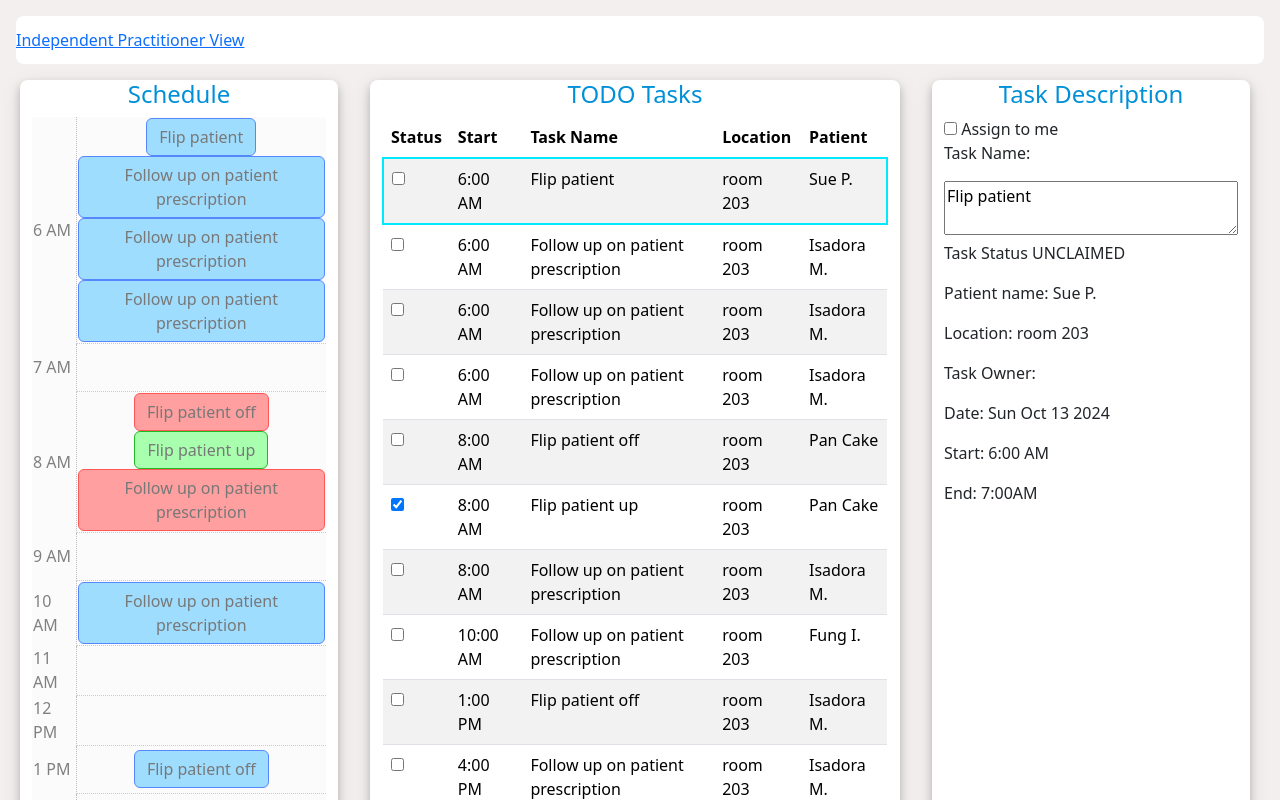
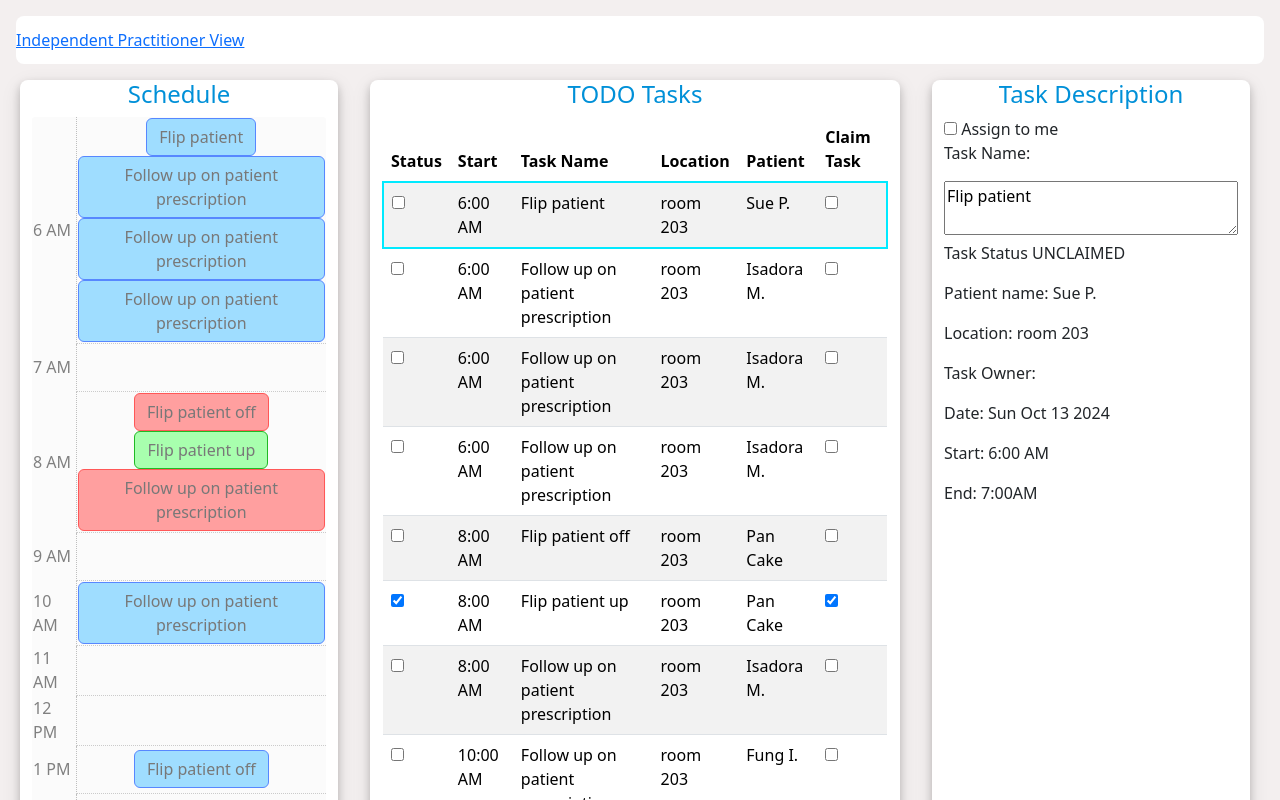
Before and after one commit to zmb6893/Med-o-matic, a Vue app in the folder frontend/: page / in a window 1280 px wide. Shown: the top 800 px of the page. Built offline with nearby package versions, Linux system fonts and the light colour scheme.

Commit message:
Added option to assign to todo list

```diff
--- a/frontend/src/components/TaskDesc.vue
+++ b/frontend/src/components/TaskDesc.vue
@@ -10,7 +10,6 @@ const task = computed(() => taskStore.selectedTask);
 
 const updateSelectedTaskOwner = (isChecked: boolean, username: string) => {
     isChecked ? taskStore.updateTaskOwner(username) : taskStore.updateTaskOwner('')
-    console.log(task.value.owner)
 }
 
 </script>
--- a/frontend/src/components/TodoList.vue
+++ b/frontend/src/components/TodoList.vue
@@ -3,16 +3,19 @@ import { useTaskStore } from '@/stores/TaskStore';
 import type { TaskType } from './Task/Task';
 
 import { tasks } from '@/data/tasks';
+import { useCurrentUserStore } from '@/stores/CurrentUserStore';
 
 const headers: string[] = [
 	'Status',
 	'Start',
 	'Task Name',
 	'Location',
-	'Patient'
+	'Patient',
+	'Claim Task'
 ];
 
 const taskStore = useTaskStore();
+const userStore = useCurrentUserStore();
 
 const tableContent: TaskType[] = taskStore.tasks.sort((t1, t2)=>{
 	if (t1.date < t2.date) { // check same day
@@ -41,6 +44,10 @@ const selectTask = (taskId: string) => {
 	taskStore.setSelectedTask(taskId)
 }
 
+const updateSelectedTaskOwner = (isChecked: boolean, username: string, taskId: string) => {
+    isChecked ? taskStore.updateTaskOwnerById(taskId, username) : taskStore.updateTaskOwnerById(taskId, '')
+}
+
 </script>
 
 <template>
@@ -67,6 +74,13 @@ const selectTask = (taskId: string) => {
 			<td> {{ task.name }}</td>
 			<td> {{ task.location }}</td>
 			<td> {{ task.patient }}</td>
+			<td>
+				<input
+					type="checkbox"
+					:checked="task.status === 'COMPLETE'"
+					@click="updateSelectedTaskOwner($event.target?.checked, userStore.user.name, task.id)"
+					>
+			</td>
 		</tr>
 	</tbody>
 	</table>
--- a/frontend/src/stores/TaskStore.ts
+++ b/frontend/src/stores/TaskStore.ts
@@ -32,6 +32,13 @@ export const useTaskStore = defineStore('taskStore', {
 		},
 		updateTaskOwner(newOwner: string) {
 			this.selectedTask.owner = newOwner;
+		},
+		updateTaskOwnerById(taskId: string, newOwner: string) {
+			this.tasks.forEach(task => {
+				if (task.id === taskId) {
+					task.owner = newOwner;
+				}
+			})
 		}
 	},
 
```
